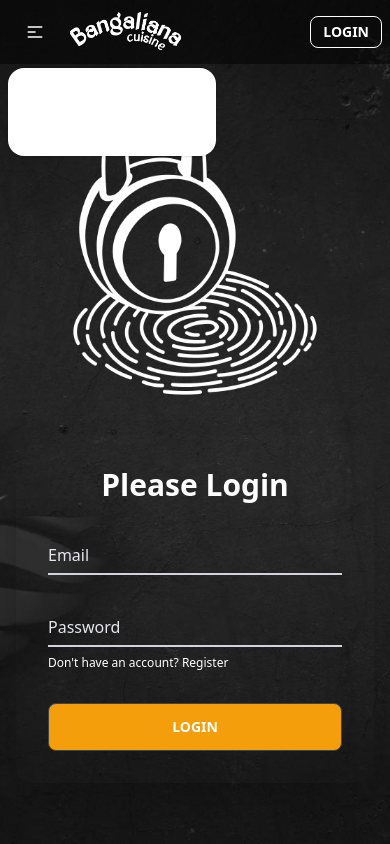
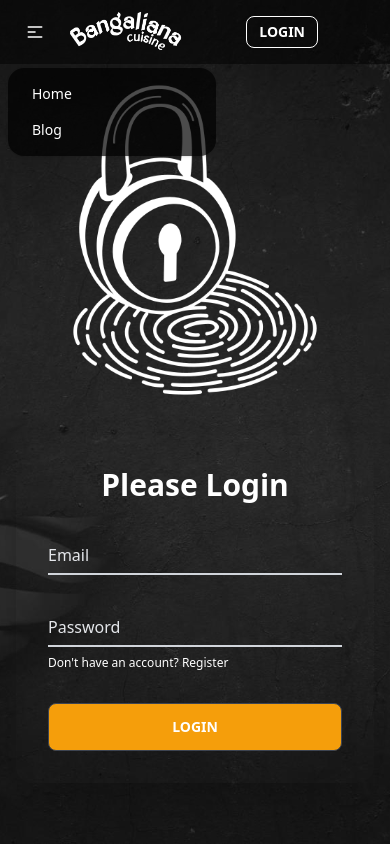
Before and after one commit to the-pujon/bangaliana-cuisine-client, a React (Vite) app: page /login in a window 390 px wide. Both pictures are taken after a click on the label 35 px from the left and 32 px from the top of the page. Shown: the top 844 px of the page. Built offline with nearby package versions, Linux system fonts and the light colour scheme; no server answers.

Commit message:
Lazy load added

```diff
--- a/package.json
+++ b/package.json
@@ -19,6 +19,7 @@
     "react-dom": "^18.2.0",
     "react-hot-toast": "^2.4.1",
     "react-icons": "^4.8.0",
+    "react-lazy-load": "^4.0.1",
     "react-rating": "^2.0.5",
     "react-router-dom": "^6.11.0",
     "react-toastify": "^9.1.2",
--- a/src/components/About/About.scss
+++ b/src/components/About/About.scss
@@ -49,6 +49,10 @@
             img {
                 height: 80vh;
             }
+
+            @media screen and (max-width:768px) {
+                width: 20rem;
+            }
         }
 
         @media screen and (max-width:768px) {
--- a/src/components/Chefs/Chefs.jsx
+++ b/src/components/Chefs/Chefs.jsx
@@ -2,6 +2,7 @@ import React from "react";
 import { Link, useLoaderData, useLocation } from "react-router-dom";
 
 import { FaThumbsUp } from "react-icons/fa";
+import LazyLoad from "react-lazy-load";
 
 const Chefs = () => {
   const chefs = useLoaderData();
@@ -12,11 +13,20 @@ const Chefs = () => {
         {chefs.map((chef, index) => (
           <div className="card w-96 bg-black/40" key={index}>
             <figure>
-              <img
-                src={chef.photo}
-                alt="car!"
-                className=" h-96 w-72 mt-12 rounded-xl"
-              />
+              <LazyLoad
+                height={362}
+                width={300}
+                threshold={0.95}
+                onContentVisible={() => {
+                  console.log("loaded!");
+                }}
+              >
+                <img
+                  src={chef.photo}
+                  alt="car!"
+                  className=" h-96 w-72 mt-12 rounded-xl"
+                />
+              </LazyLoad>
             </figure>
             <div className="card-body text-white">
               <h2 className="card-title">{chef.name}</h2>
--- a/src/components/Navbar/Navbar.jsx
+++ b/src/components/Navbar/Navbar.jsx
@@ -41,7 +41,7 @@ const Navbar = () => {
             </label>
             <ul
               tabIndex={0}
-              className="menu menu-compact dropdown-content mt-3 p-2 shadow bg-base-100 rounded-box w-52"
+              className="menu menu-compact dropdown-content mt-3 p-2 shadow bg-black/70 rounded-box w-52"
             >
               <li>
                 <NavLink to="/">Home</NavLink>
@@ -69,7 +69,7 @@ const Navbar = () => {
         </div>
 
         {/* Avatar dropdown menu */}
-        <div className="navbar-end">
+        <div className="navbar-end me-16 md:me-0">
           {!loggedUser && (
             <Link to="/login">
               <button className="btn border-white btn-outline  btn-sm text-white hover:border-amber-600 hover:bg-transparent">
```
Also changed, not shown: 1 other file (tests, documents, lock files or other folders).
